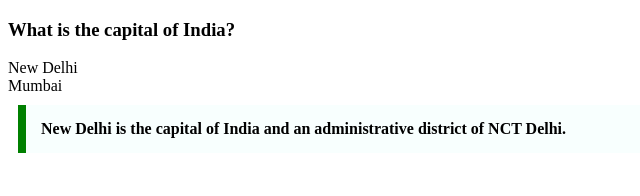
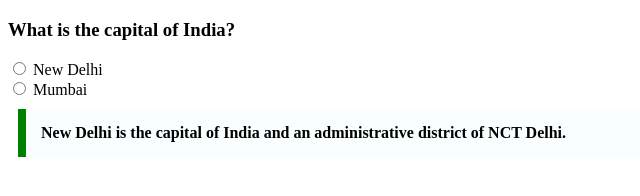
Before and after one commit to acciojob/trivia-vidyatiwrai, a website: page main.html in a window 1280 px wide. Shown: the whole page, without its empty margins (0-640 px from the left). Drawn offline with Linux system fonts and the light colour scheme.

Commit message:
created a submission

```diff
--- a/main.html
+++ b/main.html
@@ -9,9 +9,9 @@
 <body>
 	<!-- the entire body must be written by student -->
 	<h3>What is the capital of India?</h3>
-	<lable type="radio" name="capital">
+	<input type="radio" name="capital">
 	<lable for="delhi">New Delhi</lable><br>
-		<lable type="radio" name="capital">
+		<input type="radio" name="capital">
 	<lable for="mumbai">Mumbai</lable><br>
 
 	<blockquote cite=" https://en.wikipedia.org/wiki/New_Delhi">New Delhi is the capital of India and an administrative district of NCT Delhi.</blockquote>
```
